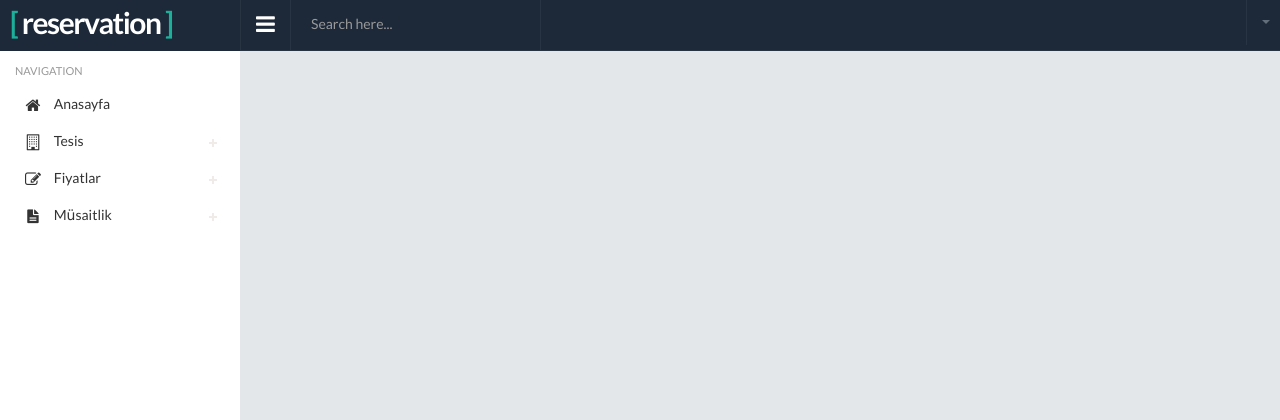
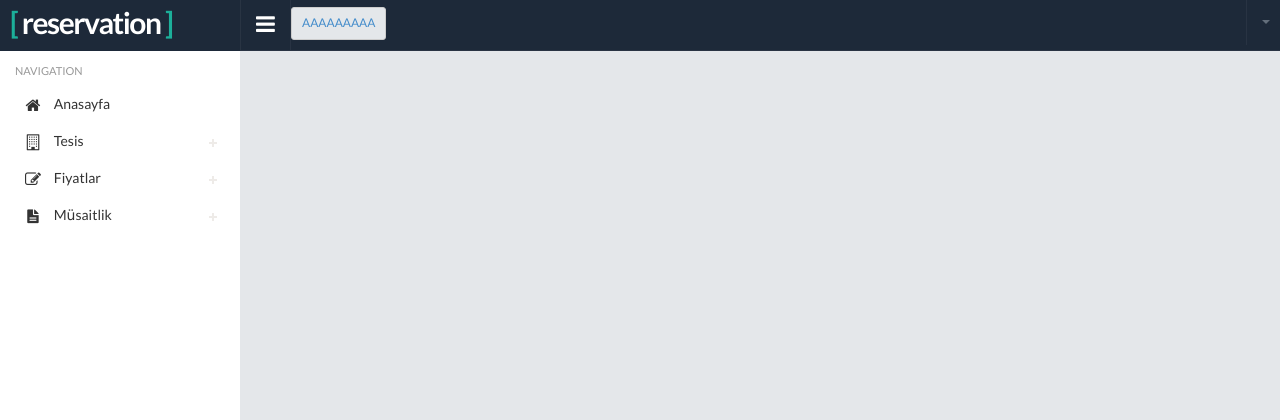
Before and after one commit to bogiesoft/Hotel, a CodeIgniter app: template application/views/header.php in a window 1280 px wide. Shown: the top 420 px of the page. Run offline with CodeIgniter, Linux system fonts and the light colour scheme; the template is opened without the code that fills it, so the values that code supplies are empty.

Commit message:
header button added

```diff
--- a/application/views/header.php
+++ b/application/views/header.php
@@ -76,13 +76,16 @@
     <div class="headerbar">
 
       <a class="menutoggle"><i class="fa fa-bars"></i></a>
-
-      <form class="searchform" action="http://themepixels.com/demo/webpage/bracket/index.html" method="post">
-        <input type="text" class="form-control" name="keyword" placeholder="Search here..." />
-      </form>
+      <div class="btn-group">
+      <button class="btn btn-default btn-sm" style="margin-top: 7px;">
+       <a href="#">AAAAAAAAA</a>
+      </button>
+      </div>
 
       <div class="header-right">
         <ul class="headermenu">
+
+
           <li>
             <div class="btn-group">
               <button type="button" class="btn btn-default dropdown-toggle" data-toggle="dropdown">
```
Also changed, not shown: application/views/reservation/hotels_add.php (+5 -3 lines).
